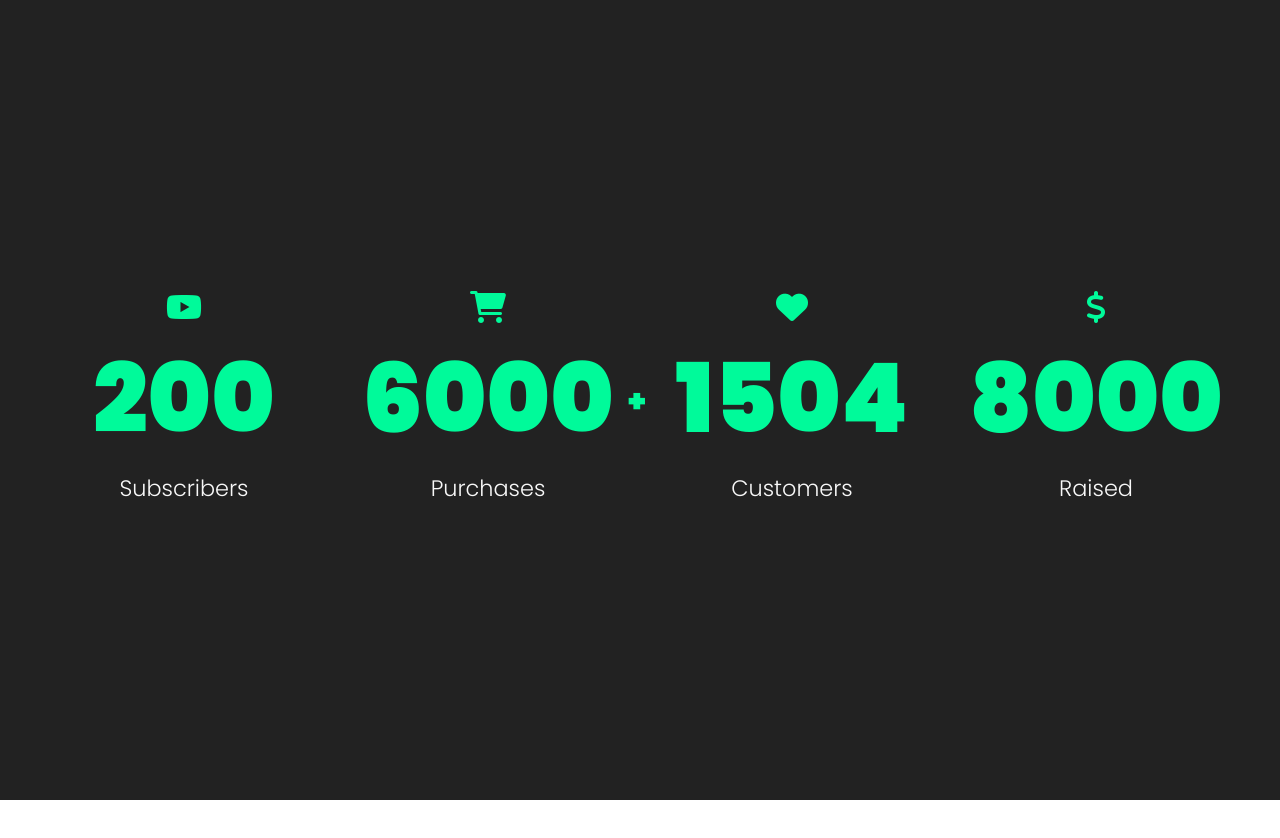
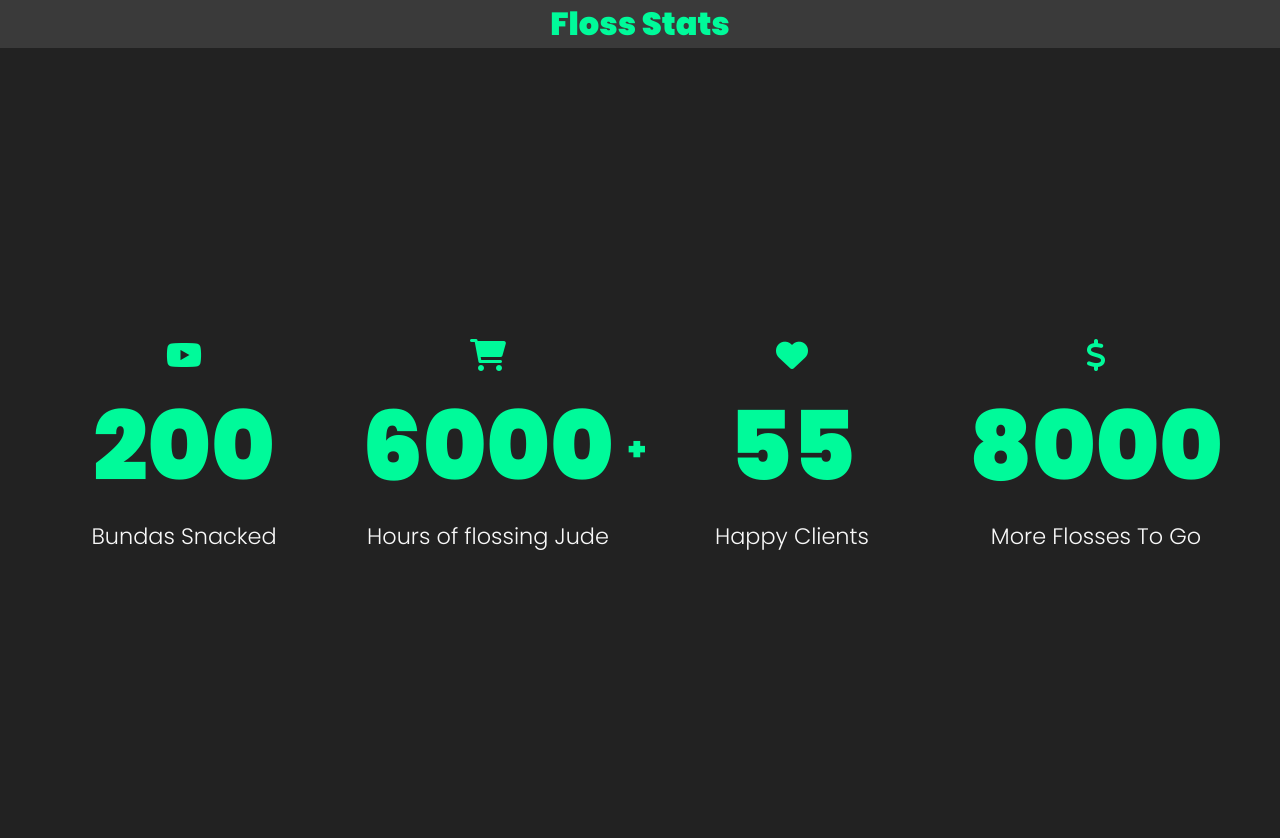
Before and after one commit to mattpt24/count-increment, a plain HTML site: page index.html in a window 1280 px wide. Before the commit the page ends 800 px from the top, so only its background shows below. Drawn offline with Linux system fonts and the light colour scheme.

Commit message:
feat: Small changes

```diff
--- a/index.html
+++ b/index.html
@@ -10,15 +10,15 @@
     <title>Document</title>
 </head>
 <body>
+    <h1>Floss Stats</h1>
 
 <section id="landing">
-
     <div class="counters">
         <div class="container">
             <div>
                 <i class="icon fab fa-youtube"></i>
                 <div class="counter" data-target="200">0</div>
-                <h3>Subscribers</h3>
+                <h3>Bundas Snacked</h3>
             </div>
         </div>
     </div>
@@ -30,7 +30,7 @@
                 <i class="icon fa-sharp fa-solid fa-cart-shopping"></i>
                 <div class="counter" data-target="6000">0</div>
                 <div class="plus-sign">+</div>
-                <h3>Purchases</h3>
+                <h3>Hours of flossing Jude</h3>
             </div>
         </div>
     </div>
@@ -41,8 +41,8 @@
         <div class="container">
             <div>
                 <i class="icon fa-solid fa-heart"></i>
-                <div class="counter" data-target="1500">0</div>
-                <h3>Customers</h3>
+                <div class="counter" data-target="055">0</div>
+                <h3>Happy Clients</h3>
             </div>
         </div>
     </div>
@@ -54,7 +54,7 @@
             <div>
                 <i class="icon fa-solid fa-dollar-sign"></i>
                 <div class="counter" data-target="8000">0</div>
-                <h3>Raised</h3>
+                <h3>More Flosses To Go</h3>
             </div>
         </div>
     </div>
--- a/styles.css
+++ b/styles.css
@@ -3,6 +3,12 @@
     padding: 0;
     box-sizing: border-box;
     font-family: 'Poppins', sans-serif;
+}
+
+h1 {
+   color: mediumspringgreen;
+    background: rgb(58, 58, 58);
+    text-align: center;
 }
 
 #landing {
@@ -22,6 +28,8 @@
     padding: 2rem 0;
     }
 }
+
+
 
 
 .counter,
```
